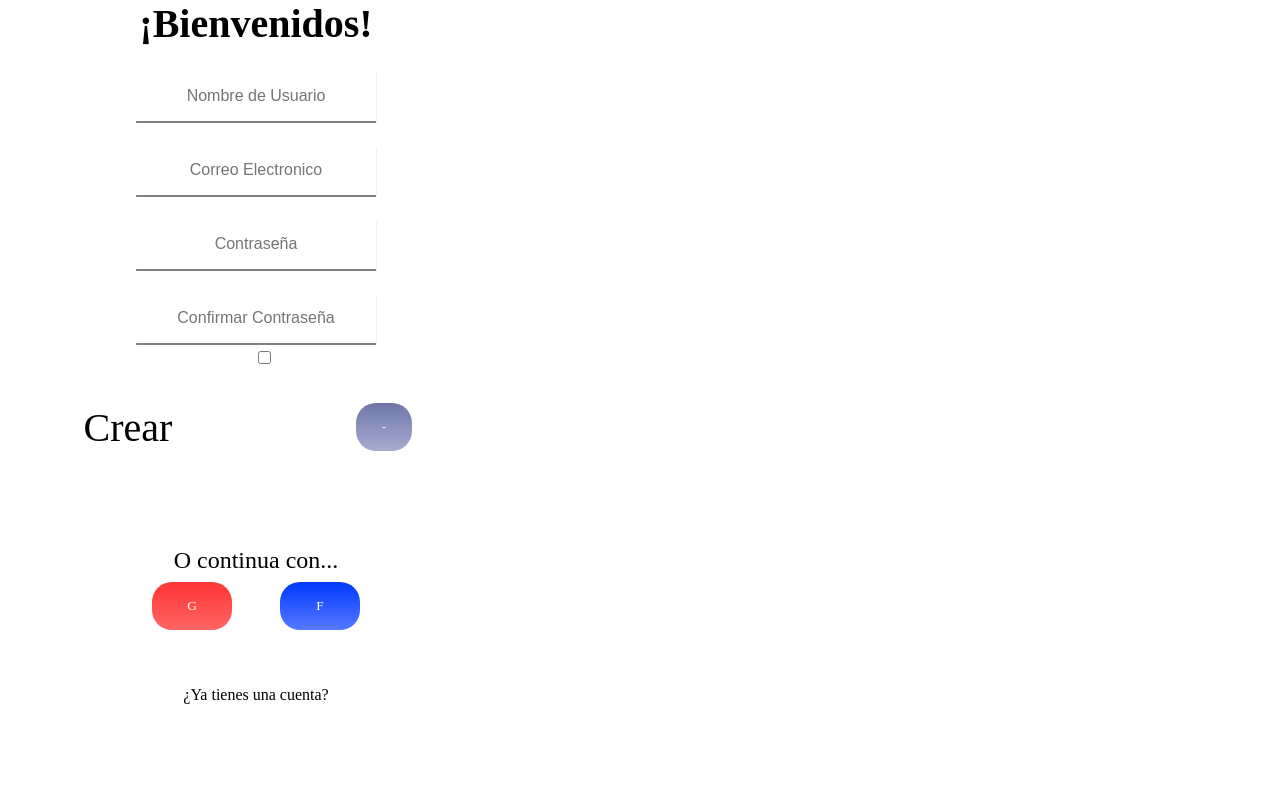
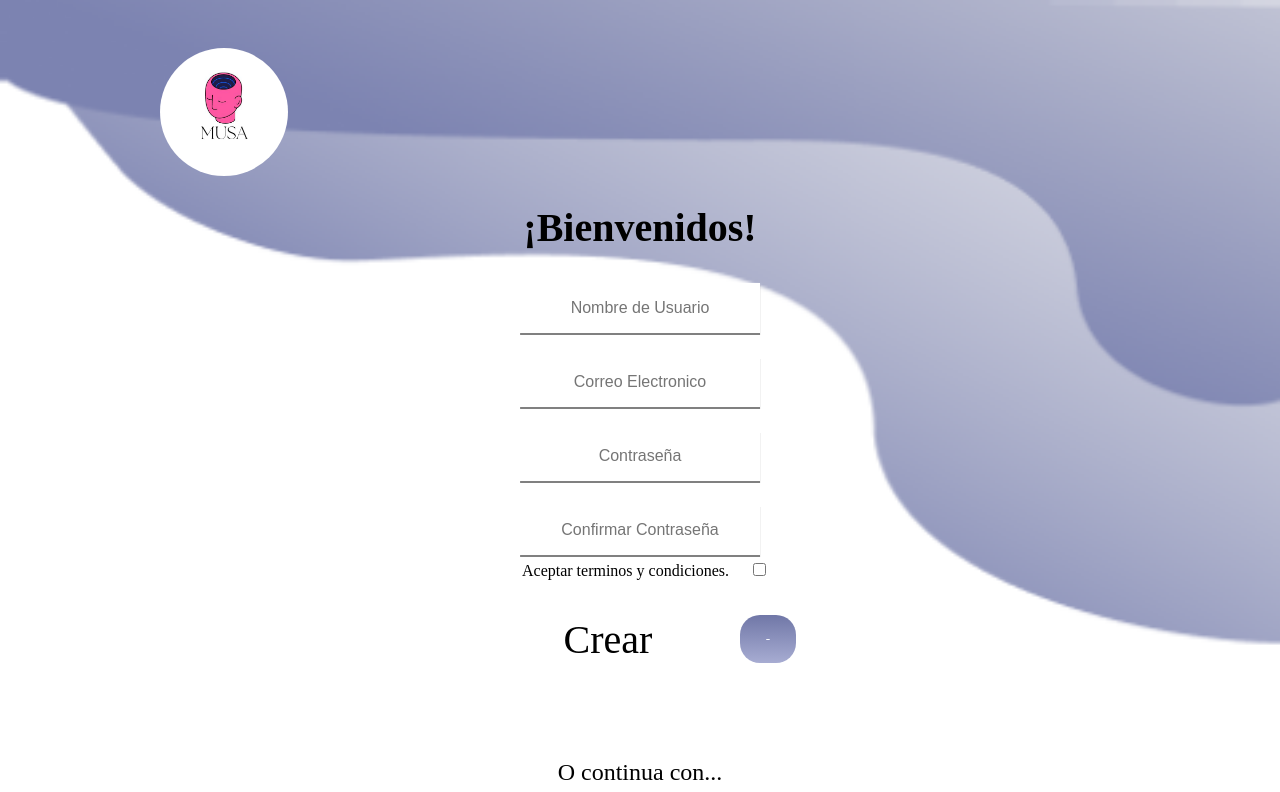
Before and after one commit to militorres84/CMS, a React (Vite) app in the folder frontend/vite-project/: page /register in a window 1280 px wide. Shown: the top 792 px of the page. Built offline with nearby package versions, Linux system fonts and the light colour scheme; a web font is replaced by a local one.

Commit message:
Register new styles

```diff
--- a/frontend/vite-project/src/pages/register/css/_register.scss
+++ b/frontend/vite-project/src/pages/register/css/_register.scss
@@ -5,6 +5,16 @@
 background-image: url(../../../assets/register-image/fondo_celular.png);
 background-size: cover;
 background-repeat: no-repeat;
+
+
+.register-logo{
+    width: 10rem;
+    padding: 1rem;
+    border-radius: 50%;
+    position: relative;
+    left: 9rem;
+    top: 2rem;
+}
 
 .container-register{
     display: flex;
@@ -18,6 +28,9 @@ background-repeat: no-repeat;
 .welcome-register-text{
     font-family: 'Dela Gothic One', cursive;
     text-align: right;
+    position: relative;
+    top: 1rem;
+    padding: 1.5rem;
     font-size: 2.5rem;
 }
 
@@ -39,16 +52,20 @@ background-repeat: no-repeat;
 }
 
 .label-checkbox-reg{
-    position: relative;
     padding: .5rem;
-    right: 4rem;
+    &::after {content: "Aceptar terminos y condiciones.";
+        margin: .5rem;}
+}
+
+.checked{
+    right: .5rem;
 }
 
 .register-text{
     color: black;
     font-family: 'Dela Gothic One', cursive;
     position: relative;
-    right: 8rem;
+    right: 2rem;
     margin: 2rem;
     font-size: 2.5rem;
 }
@@ -117,20 +134,35 @@ background-repeat: no-repeat;
     font-family: 'Chivo';
 }
 }
-}
 
 @media screen and (min-width: 780px) {
 
+    .login-logo {
+        width: 7rem;
+        padding: 0;
+        margin: 0;
+        display: flex;
+        float: right;
+        position: relative;
+        left: -2rem;
+        box-shadow: #717ab3 3px 5px 3px;
+    }
+
     .body-register{
-        background-image: url(../../../assets/register-image/registro-fondo.png);
+        background-image: url(../../../assets/register-image/fondo_celular.png);
         float: left;
         position: relative;
         left: 8rem;
     }
 
     .label-reg .user-reg{
+            background-color: #EAEAEA;
             width: 18rem;
             border-radius: 20px;
+    }
+
+    .label-reg{
+        padding: 1.5rem;
     }
 
     .socialmedia-btn{
@@ -142,4 +174,6 @@ background-repeat: no-repeat;
         margin: .5rem;
     }
 
+
 }
+}
--- a/frontend/vite-project/src/pages/register/register.jsx
+++ b/frontend/vite-project/src/pages/register/register.jsx
@@ -1,29 +1,44 @@
 import React from "react"
 import './css/_register.scss'
+import logo from '../../assets/logo-musa.jpg'
 
-function Register() {
+const Register= () => {
     return (
         <div className="body-register">
+            <img src={logo} className="register-logo" alt="cms logo" />
             <div className="container-register">
 
                 <div className="welcome-register">
                     <h1 className="welcome-register-text"> ¡Bienvenidos! </h1>
                 </div>
 
-            <label className="label-reg"></label>
-            <input className="user-reg" id="username" type="text" placeholder="Nombre de Usuario" required></input>
+            <label htmlFor="username"
+            className="label-reg"></label>
+            <input className="user-reg"
+                   id="username"
+                   type="text"
+                   placeholder="Nombre de Usuario"
+                   required></input>
 
-            <label className="label-reg"></label>
-            <input className="user-reg" id="email" type="email" placeholder="Correo Electronico" required></input>
+            <label htmlFor="email"
+            className="label-reg"></label>
+            <input className="user-reg"
+                   id="email"
+                   type="email"
+                   placeholder="Correo Electronico"
+                   required></input>
 
-            <label className="label-reg"></label>
+            <label htmlFor="password"
+            className="label-reg"></label>
             <input className="user-reg" id="password" type="password" placeholder="Contraseña" required></input>
 
-            <label className="label-reg"></label>
+            <label htmlFor="password"
+            className="label-reg"></label>
             <input className="user-reg" id="confirm-password" type="password" placeholder="Confirmar Contraseña" required></input>
 
             <div className="checkbox-terms-and-conditions">
-                <label className="label-checkbox-reg">
+                <label htmlFor="checkbox"
+                className="label-checkbox-reg">
                 </label>
                 <input className="checked"
                         type="checkbox"
@@ -46,7 +61,7 @@ function Register() {
             <p><a href="#" className="login-sesion">¿Ya tienes una cuenta? </a></p>
     </div>
    </div>
-    );
+    )
 }
 
 export default Register
```
Also changed, not shown: frontend/vite-project/src/assets/register-image/fondo_registro.png (deleted), frontend/vite-project/src/assets/register-image/registro-fondo.png (deleted).
